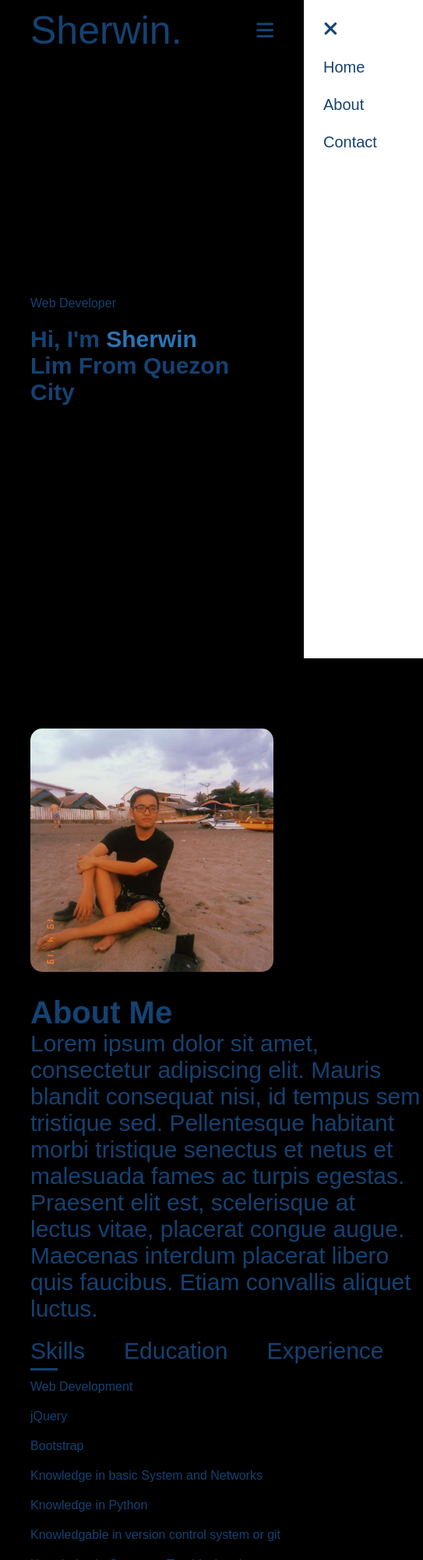
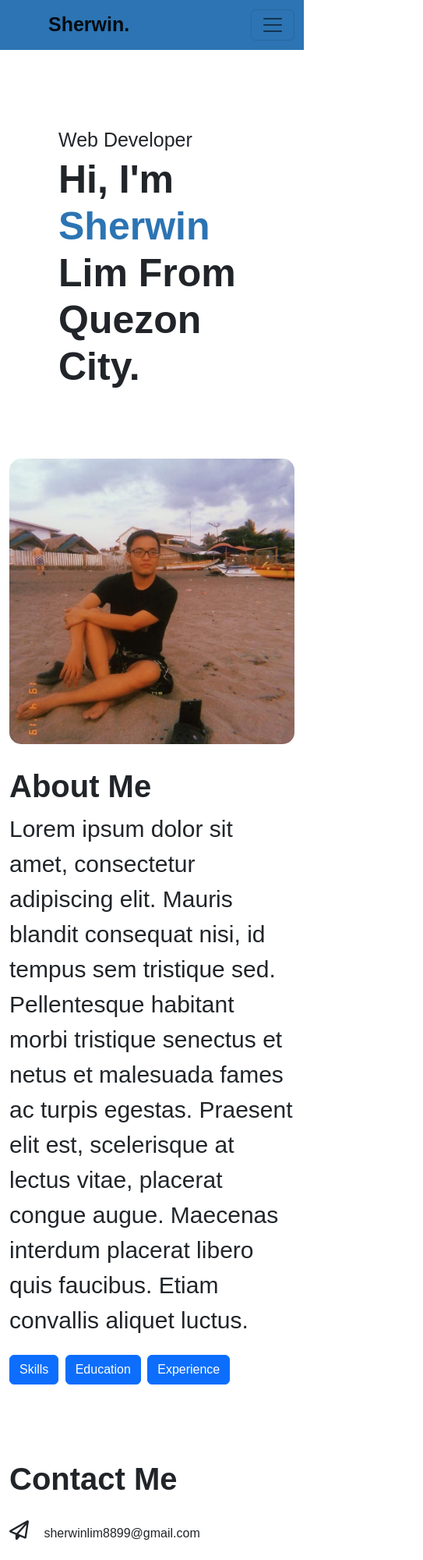
Before and after one commit to Sherwin01/My-Porfolio, a plain HTML site: page index.html in a window 390 px wide. Shown: the top 2000 px of the page at 78% size, 543 px wide, since content can reach past the window. Drawn offline with nearby package versions, Linux system fonts and the light colour scheme.

Commit message:
adding-bootstrap-to-my-project

```diff
--- a/index.html
+++ b/index.html
@@ -1,35 +1,56 @@
-<!DOCTYPE html>
+<!doctype html>
 <html lang="en">
+
 <head>
-    <meta charset="UTF-8">
-    <meta name="viewport" content="width=device-width, initial-scale=1.0">
-    <title>My Portfolio</title>
+  <title>Title</title>
+  <!-- Required meta tags -->
+  <meta charset="utf-8">
+  <meta name="viewport" content="width=device-width, initial-scale=1, shrink-to-fit=no">
+
+  <!-- Bootstrap CSS v5.2.1 -->
+  <link href="https://cdn.jsdelivr.net/npm/bootstrap@5.2.1/dist/css/bootstrap.min.css" rel="stylesheet"
+    integrity="sha384-iYQeCzEYFbKjA/T2uDLTpkwGzCiq6soy8tYaI1GyVh/UjpbCx/TYkiZhlZB6+fzT" crossorigin="anonymous">
   <link rel="stylesheet" href="style.css">
 </head>
+
 <body>
-
-<!----------------header--------------------->
-    <div id="header">
-        <div class="container">
-            <nav>
-                <div class="logo">
-                    <p>Sherwin.</p>
-                </div>
-                <ul id="sidemenu">
-                    <li><a href="#header">Home</a></li>
-                    <li><a href="#about">About</a></li>
-                    <li><a href="#contact">Contact</a></li>
-                    <i class="fas fa-times" onclick="closemenu()"></i>
+  <header>
+    <!-- place navbar here -->
+    <nav class="navbar navbar-expand-lg bg-body-tertiary">
+        <div class="container-fluid">
+          <a class="navbar-brand" href="#header">Sherwin.</a>
+          <button class="navbar-toggler" type="button" data-bs-toggle="collapse" data-bs-target="#navbarSupportedContent" aria-controls="navbarSupportedContent" aria-expanded="false" aria-label="Toggle navigation">
+            <span class="navbar-toggler-icon"></span>
+          </button>
+          <div class="collapse navbar-collapse" id="navbarSupportedContent">
+            <ul class="navbar-nav me-auto mb-2 mb-lg-0">
+              <li class="nav-item">
+                <a class="nav-link active" aria-current="page" href="#header">Home</a>
+              </li>
+              <li class="nav-item">
+                <a class="nav-link" href="#about">About</a>
+              </li>
+              <li class="nav-item dropdown">
+                <a class="nav-link dropdown-toggle" href="#" role="button" data-bs-toggle="dropdown" aria-expanded="false">
+                  Contact
+                </a>
+                <ul class="dropdown-menu">
+                  <li><a class="dropdown-item" href="https://www.facebook.com/sherwinliminhoo/">Facebook</a></li>
+                  <li><a class="dropdown-item" href="https://www.instagram.com/sherwinliminhoo/">Instagram</a></li>
+                  <li><hr class="dropdown-divider"></li>
+                  <li><a class="dropdown-item" href="#">09063616629</a></li>
                 </ul>
-                <i class="fas fa-bars" onclick="openmenu()"></i>
-            </nav>
-            <div class="header-text">
-                <p>Web Developer</p>
-                <h1>Hi, I'm <span>Sherwin</span> <br> Lim From Quezon City</h1>
+              </li>
+            </ul>
           </div>
         </div>
+      </nav>
+      <div id="header" class="header-text">
+            <p>Web Developer</p>
+            <h1>Hi, I'm <span>Sherwin</span><br>Lim From Quezon <br>City.</h1>
       </div>
-    <!----------------about--------------------->
+    </header>
+      <!--- about page --->
       <div id="about">
         <div class="container">
             <div class="row">
@@ -45,13 +66,21 @@
                         elit est, scelerisque at lectus vitae, placerat congue
                         augue. Maecenas interdum placerat libero quis faucibus.
                         Etiam convallis aliquet luctus.</p>
-
-                       <div class="tab-title">
-                        <p class="tab-links active-link" onclick="opentab('skills')">Skills</p>
-                        <p class="tab-links" onclick="opentab('education')">Education</p>
-                        <p class="tab-links" onclick="opentab('experience')">Experience</p>
-                       </div>
-                       <div class="tab-contents active-tab" id="skills">
+                    <div>
+                        <p>
+                            <button class="btn btn-primary" type="button" data-bs-toggle="collapse" data-bs-target="#skills" aria-expanded="false" aria-controls="collapseWidthExample">
+                              Skills
+                            </button>
+                            <button class="btn btn-primary" type="button" data-bs-toggle="collapse" data-bs-target="#education" aria-expanded="false" aria-controls="collapseWidthExample">
+                                Education
+                            </button>
+                            <button class="btn btn-primary" type="button" data-bs-toggle="collapse" data-bs-target="#experience" aria-expanded="false" aria-controls="collapseWidthExample">
+                                Experience
+                            </button>
+                          </p>
+                          <div>
+                            <div class="collapse collapse-horizontal" id="skills">
+                              <div class="card card-body" style="width: 300px;">
                                 <ul>
                                     <li>Web Development</li>
                                     <li>jQuery</li>
@@ -64,17 +93,29 @@
                                     <li>Willing to be trained</li>
                                 </ul>
                               </div>
-                       <div class="tab-contents" id="education">
+                            </div>
+                          </div>
+                          <div>
+                            <div class="collapse collapse-horizontal" id="education">
+                              <div class="card card-body" style="width: 300px;">
                                 <ul>
                                     <li>2014 - 2017<br>Diploma in Computer Engineering Technology<br>Polytechnic University of the Philippines.</li>
                                     <li>2017 - 2022<br>Bachelor of Science in Computer Engineering<br>Polytechnic University of the Philippines.</li>
                                 </ul>
                               </div>
-                        <div class="tab-contents" id="experience">
+                            </div>
+                          </div>
+                          <div>
+                            <div class="collapse collapse-horizontal" id="experience">
+                              <div class="card card-body" style="width: 300px;">
                                 <ul>
                                     <li>2015<br>IT Support Intern<br>SPI CRM</li>
                                     <li>2017<br>IT SUpport Intern<br>VRP MEDICAL CENTER</li>
                                 </ul>
+                              </div>
+                            </div>
+                          </div>
+                    </div>
                 </div>
             </div>
         </div>
@@ -92,23 +133,38 @@
                         <a href="https://www.instagram.com/sherwinliminhoo/"><i class="fa-brands fa-instagram"></i></a>
                         <a href="https://twitter.com/sherwinliminhoo"><i class="fa-brands fa-twitter-square"></i></a>
                     </div>
-                    <a href="images/CV.pdf" download class="btn">Download CV</a>
+                    <a href="images/CV.pdf" download class="btn1">Download CV</a>
                 </div>
                 <div class="contact-right">
                     <form name="submit-to-google-sheet">
                         <input type="text" name="Name" placeholder="Your Name" required>
                         <input type="email" name="Email" placeholder="Your Email" required>
                         <textarea name="Message" rows="6" placeholder="Your Message"></textarea>
-                        <button type="submit" class="btn btn2">Submit</button>
+                        <button type="submit" class="btn1 btn2">Submit</button>
                     </form>
                     <span id="msg"></span>
                 </div>
             </div>
         </div>
-        <div class="copyright"></div>
-            <p>Copyright @ Sherwin.</p>
     </div>
+  <footer>
+    <!-- place footer here -->
+
+    <div class="footer"></div>
+            <p> Copyright @ Sherwin.</p>
+    </div>
+
+  </footer>
+  <!-- Bootstrap JavaScript Libraries -->
+  <script src="https://cdn.jsdelivr.net/npm/@popperjs/core@2.11.6/dist/umd/popper.min.js"
+    integrity="sha384-oBqDVmMz9ATKxIep9tiCxS/Z9fNfEXiDAYTujMAeBAsjFuCZSmKbSSUnQlmh/jp3" crossorigin="anonymous">
+  </script>
+
+  <script src="https://cdn.jsdelivr.net/npm/bootstrap@5.2.1/dist/js/bootstrap.min.js"
+    integrity="sha384-7VPbUDkoPSGFnVtYi0QogXtr74QeVeeIs99Qfg5YCF+TidwNdjvaKZX19NZ/e6oz" crossorigin="anonymous">
+  </script>
   <script src="java.js"></script>
   <script src="https://kit.fontawesome.com/027d07df5c.js" crossorigin="anonymous"></script>
 </body>
+
 </html>
--- a/java.js
+++ b/java.js
@@ -1,30 +1,4 @@
-
-
-var tablinks = document.getElementsByClassName("tab-links");
-var tabcontents = document.getElementsByClassName("tab-contents");
-
-function opentab(tabname){
-    for(tablink of tablinks){
-        tablink.classList.remove("active-link");
-    }
-    for(tabcontent of tabcontents){
-        tabcontent.classList.remove("active-tab");
-    }
-    event.currentTarget.classList.add("active-link");
-    document.getElementById(tabname).classList.add("active-tab");
-}
-
-var sidemenu = document.getElementById("sidemenu");
-
-function openmenu() {
-    sidemenu.style.right = "0";
-}
-
-function closemenu() {
-    sidemenu.style.right = "-200px";
-}
-
-
+// google sheet
 const scriptURL = 'https://script.google.com/macros/s/AKfycbznNBo_kIXCMRGgwB37Zab6lR9YeD9QW4cfFeoFASwSVdWenv_q7zr8N9pULVWl57_q/exec'
 const form = document.forms['submit-to-google-sheet']
 const msg = document.getElementById("msg")
--- a/style.css
+++ b/style.css
@@ -5,42 +5,6 @@
     box-sizing: border-box;
 
 }
-
-html {
-    scroll-behavior: smooth;
-}
-
-body{
-    background-color: #000000;
-    color: #144272;
-}
-/* header  */
-/* # because its called by id  */
-#header{
-    width: 100%;
-    height: 100vh;
-    background-size: cover;
-    background-position: ce;
-}
-
-.container{
-    padding: 10px 10%;
-
-}
-
-nav{
-    display: flex;
-    align-items: center;
-    justify-content: space-between;
-    flex-wrap: wrap;
-
-}
-
-.logo{
-    width: 140px;
-    font-size: 50px;
-}
-
 
 nav ul li{
     display: inline-block;
@@ -67,24 +31,50 @@ nav ul li a::after{
 }
 
 nav ul li a:hover::after {
-    width: 100%;
+    width: 50px;
 }
 
+.navbar{
+    display: flex;
+    align-items: center;
+    justify-content: space-between;
+    flex-wrap: wrap;
+    background-color: #2C74B3;
+    font-weight: bold;
+}
+
+.navbar-brand {
+    font-size: 25px;
+    width: 140px;
+    margin-left: 50px;
+    font-weight: bold;
+}
+
+.nav-link {
+    display: flex;
+    align-items: center;
+    justify-content: space-between;
+    flex-wrap: wrap;
+    position: relative;
+}
 .header-text {
-    margin-top: 20%;
+    margin-top: 17%;
     font-size: 30px;
+    margin-left: 75px;
 }
 
 .header-text h1{
     font-size: 60px;
-    margin-top: 20px;
+    margin-top: -15px;
+    font-weight: bold;
 }
 
 .header-text h1 span{
     color: #2C74B3;
 }
 
-/* about  */
+
+/*---------------- about me page-------------------- */
 
 #about{
     padding: 80px 0;
@@ -122,50 +112,7 @@ nav ul li a:hover::after {
 
 }
 
-.tab-title {
-    display: flex;
-    margin: 20px, 0 40px;
-    margin-top: 20px;
-}
-
-.tab-links {
-    margin-right: 50px;
-    font-size: 18px;
-    font-weight: 500;
-    cursor: pointer;
-    position: relative;
-}
-
-.tab-links::after{
-    content: '';
-    width: 0;
-    height: 3px;
-    background: #144272;
-    position: absolute;
-    left: 0;
-    bottom: -8px;
-    transition: 0.5s;
-}
-
-.tab-links.active-link::after{
-    width: 50%;
-}
-
-.tab-contents ul li {
-    list-style: none;
-    margin: 10px 0;
-    margin-top: 20px;
-}
-
-.tab-contents{
-    display: none;
-}
-
-.tab-contents.active-tab {
-    display: block;
-}
-
-/*----contact----*/
+/*----contact page----*/
 
 .contact-left {
     flex-basis: 35%;
@@ -196,10 +143,10 @@ nav ul li a:hover::after {
     display: inline-block;
 }
 
-.btn {
+.btn1 {
     display: inline-block;
     background: #2C74B3;
-    margin: 50px auto;
+    margin: 5px auto;
     width: fit-content;
     border: 1px solid #2C74B3;
     padding: 14px 50px;
@@ -210,8 +157,8 @@ nav ul li a:hover::after {
 
 }
 
-.btn:hover {
-    background: #144272;
+.btn1:hover {
+    background: #2C74B3;
 }
 
 .contact-right form {
@@ -237,47 +184,18 @@ form .btn2{
     cursor: pointer;
 }
 
-/*----small screen----*/
-nav .fas {
-    display: none;
-}
+
+
+
 
 @media only screen and (max-width: 600px) {
     .header-text {
-        margin-top: 100%;
-        font-size: 16px;
+        margin-top: 25%;
+        font-size: 25px;
     }
 
     .header-text h1 {
-        font-size: 30px;
-    }
-
-    nav .fas {
-        display: block;
-        font-size: 25px;
-    }
-
-    nav ul {
-        background: #fff;
-        position: fixed;
-        top: 0;
-        right: -200px;
-        width: 200px;
-        height: 100vh;
-        padding-top: 50px;
-        z-index: 2;
-    }
-
-    nav ul li {
-        display: block;
-        margin: 25px;
-    }
-
-    nav ul .fas {
-        position: absolute;
-        top: 25px;
-        left: 25px;
-        cursor: pointer;
+        font-size: 50px;
     }
 
     .sub-title {
@@ -301,8 +219,10 @@ nav .fas {
     }
 }
 
+
+
 #msg {
     color: #61b752;
-    margin-top: -30px;
+    margin-top: 30px;
     display: block;
 }
```
Lines whose indentation alone changed are shown as unchanged.
